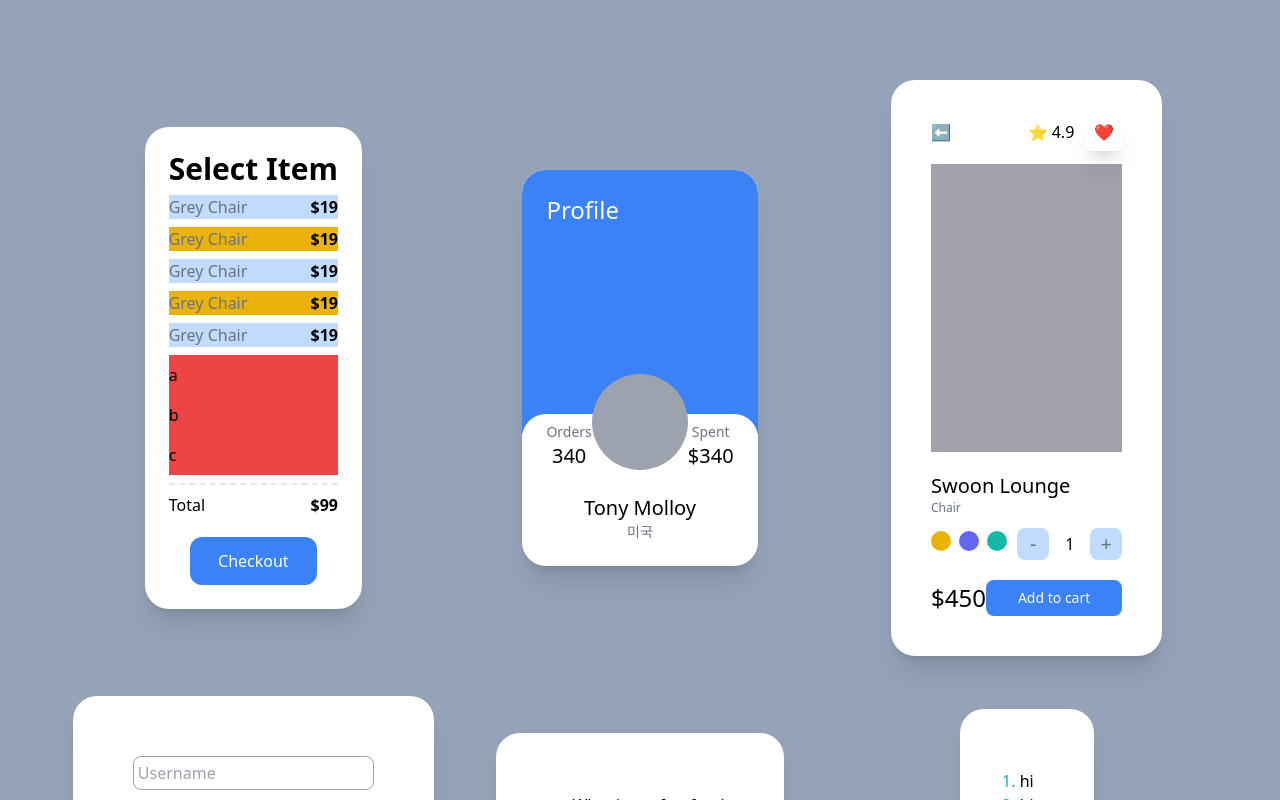
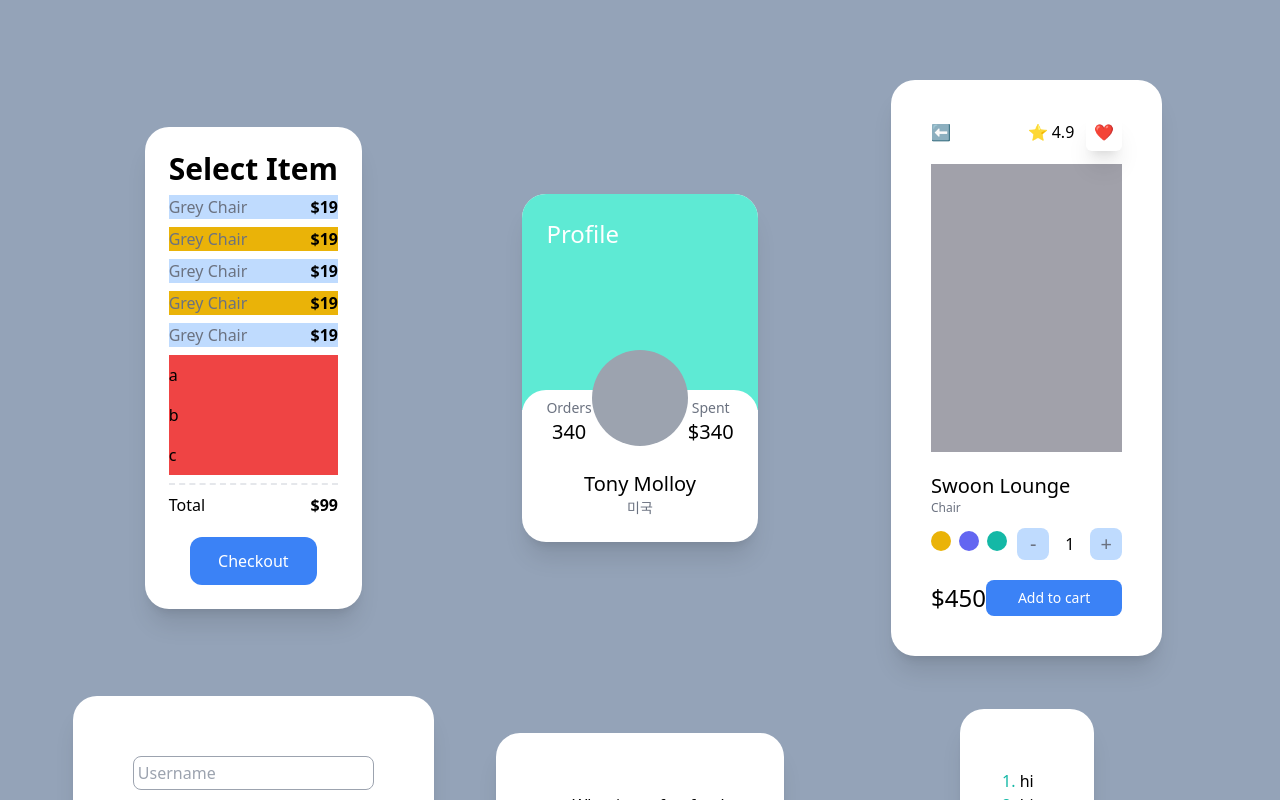
Before and after one commit to tmdwhd1213/learn-tailwind.css, a Next.js app: page / in a window 1280 px wide. Shown: the top 800 px of the page. Built offline with nearby package versions, Linux system fonts and the light colour scheme.

Commit message:
핸드폰 가로:landscape, 세로:portrait

```diff
--- a/pages/index.tsx
+++ b/pages/index.tsx
@@ -41,7 +41,8 @@ const Home: NextPage = () => {
         </button>
       </div>
       <div className="bg-white overflow-hidden rounded-3xl shadow-xl group">
-        <div className="bg-blue-500 p-6 pb-14 xl:pb-52">
+        {/* 핸드폰 가로:landscape 세로: portrait */}
+        <div className="portrait:bg-indigo-600 landscape:bg-teal-300 p-6 pb-14 xl:pb-40">
           <span className="text-white text-2xl">Profile</span>
         </div>
         <div className="rounded-3xl p-6 bg-white relative -top-5">
```
